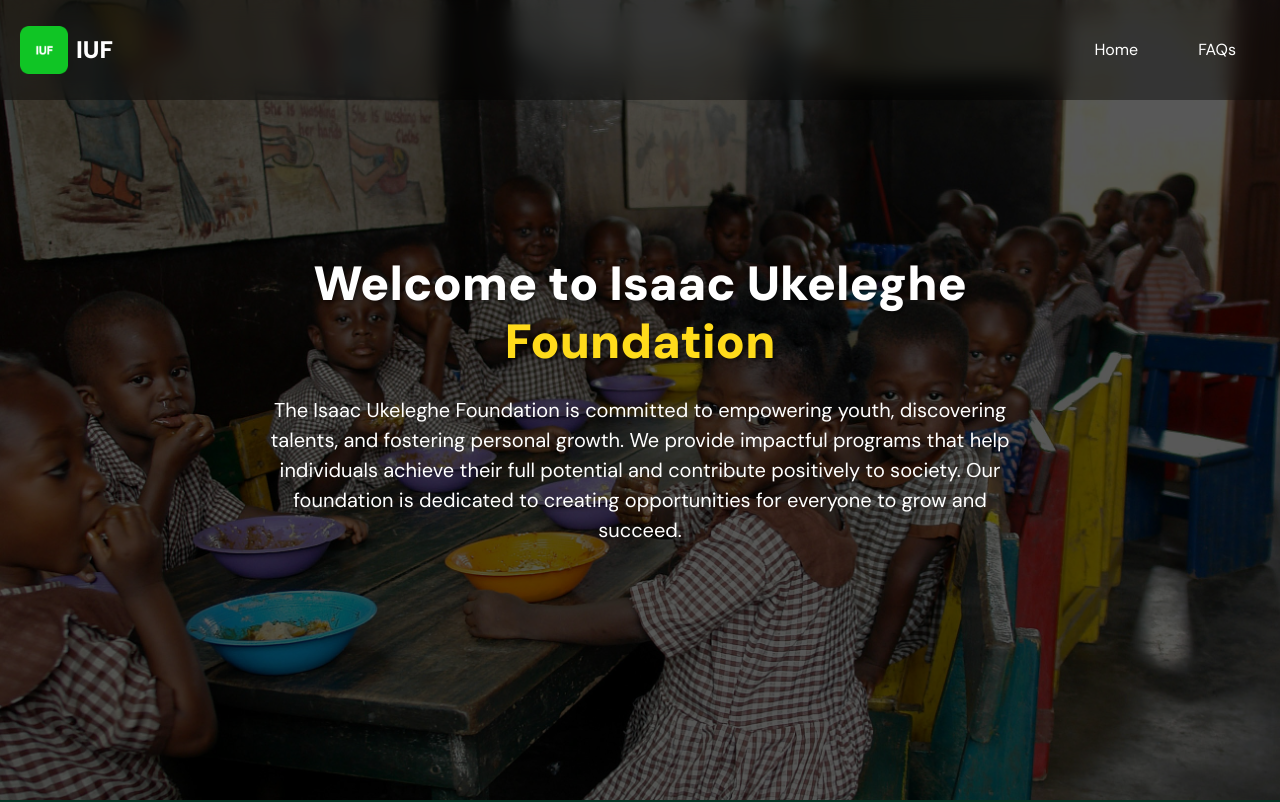
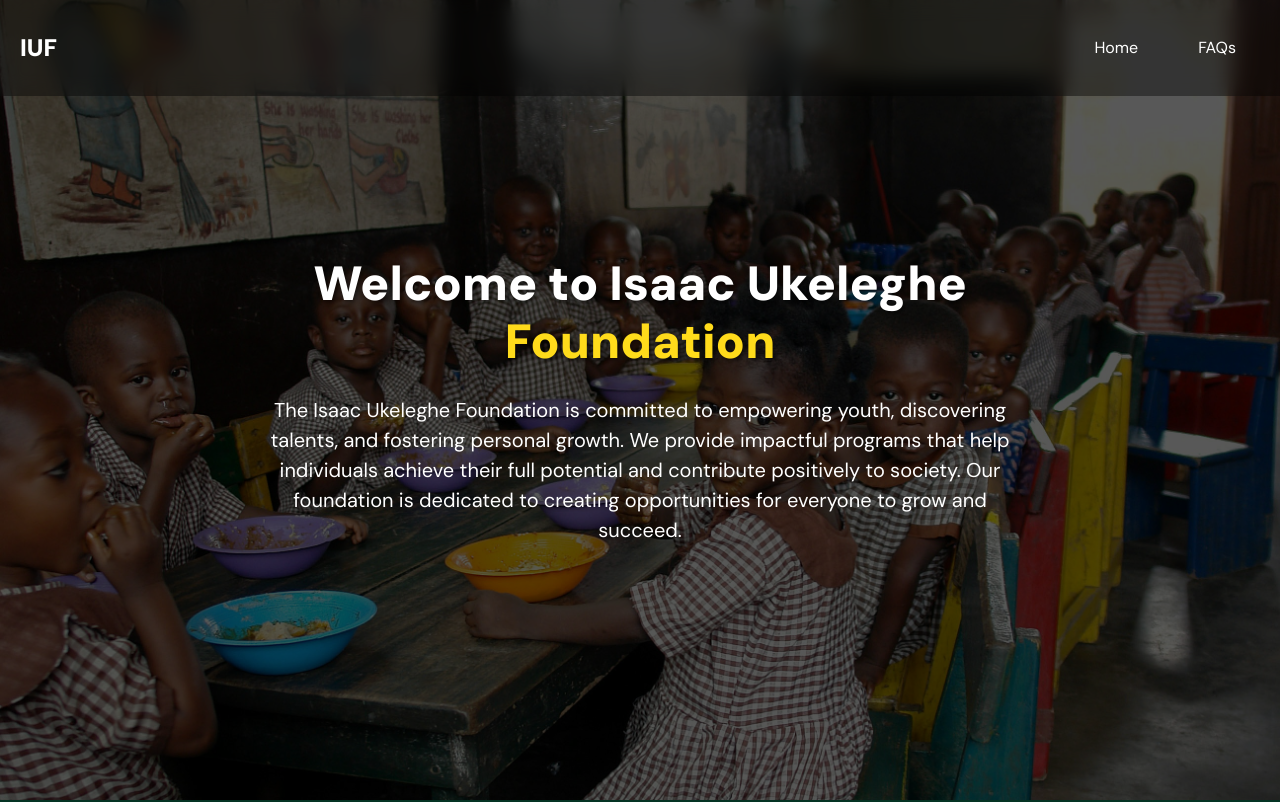
Before and after one commit to Ibeneme/IUF, a React (Vite) app: page / in a window 1280 px wide. Shown: the top 802 px of the page. Built offline with nearby package versions, Linux system fonts and the light colour scheme; a web font is replaced by a local one.

Commit message:
first commit

```diff
--- a/src/Components/Sections/Hero/HeroHeader.tsx
+++ b/src/Components/Sections/Hero/HeroHeader.tsx
@@ -3,8 +3,7 @@ import { useNavigate, useLocation } from "react-router-dom";
 import { FaBars, FaTimes } from "react-icons/fa";
 import "./Hero.css";
 import Modal from "../../Modal/Modal";
-import logo from "../../../../public/vite.png";
-
+//import logo from '../../../../public/vite.png'
 const HeroHeader: React.FC = () => {
   const [showNavbar, setShowNavbar] = useState(false);
   //const setDropdownOpen] = useState(false);
@@ -44,12 +43,7 @@ const HeroHeader: React.FC = () => {
   const closeModal = () => setIsModalOpen(false);
   return (
     <header className={`hero-header ${showNavbar ? "scrolled" : "scrolled"}`}>
-      <div
-        className="hero-header-title"
-        style={{ display: "flex", gap: 8, alignItems: "center" }}
-      >
-        <img src={logo} style={{ height: 48, width: 48 }} />
-
+      <div className="hero-header-title">
         <h1
           className={`hero-header-title ${
             showNavbar ? "scrolled" : "scrolled"
@@ -57,6 +51,7 @@ const HeroHeader: React.FC = () => {
           onClick={() => navigate("/home")}
           style={{ fontWeight: 900, fontSize: "1.5rem" }}
         >
+          {/* <img src={logo} style={{ height: 28, width: 28 }} /> */}
           IUF
         </h1>
       </div>
```
Also changed, not shown: 1 other file (tests, documents, lock files or other folders).
